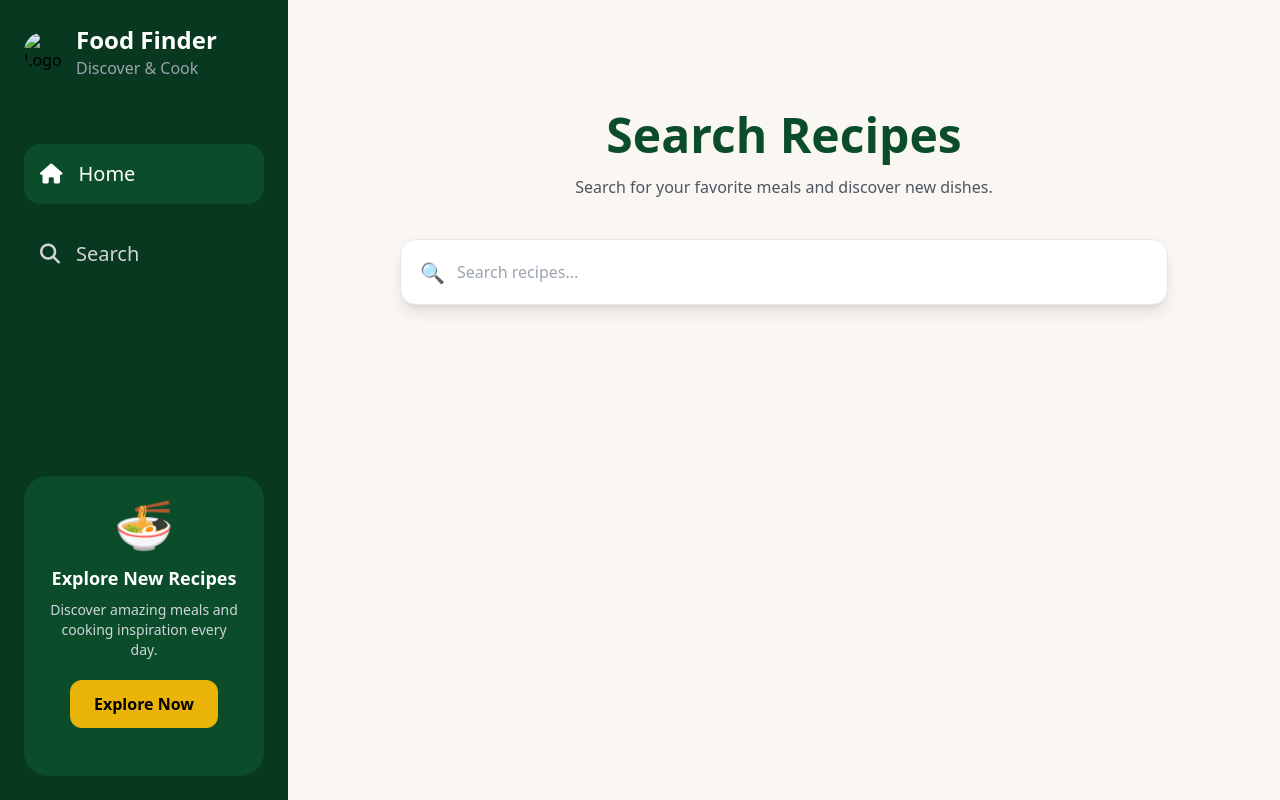
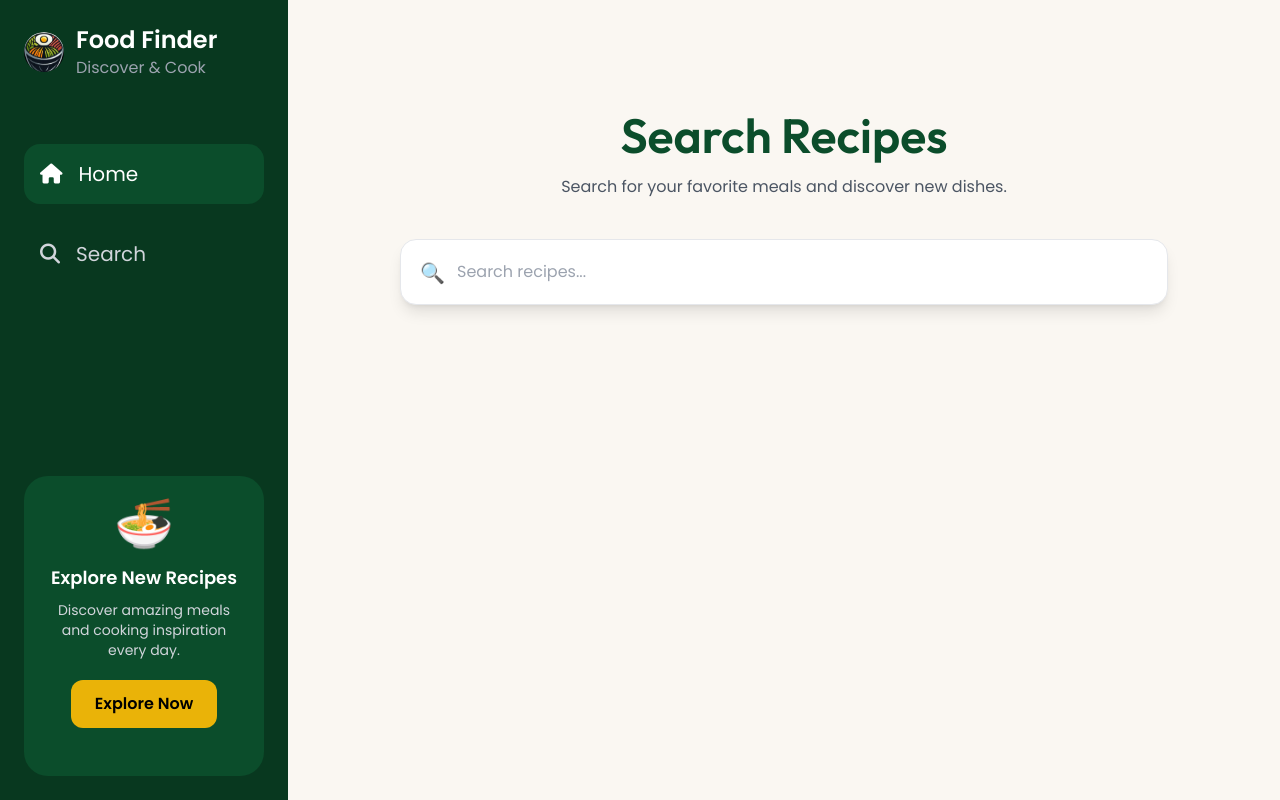
Before and after one commit to wolesamuel/Group5-Recipes-app, a plain HTML site: page SearchPage.html in a window 1280 px wide. Drawn offline with nearby package versions, Linux system fonts and the light colour scheme; the site is published under a folder, as on GitHub Pages, so addresses that start at the root find nothing.

Commit message:
Update SearchPage.html

```diff
--- a/SearchPage.html
+++ b/SearchPage.html
@@ -19,11 +19,11 @@
     <script src="https://cdn.tailwindcss.com"></script>
     <link
       rel="shortcut icon"
-      href="../assets/Images/FoodFinder-Logo.jpeg"
+      href="assets/Images/FoodFinder-Logo.jpeg"
       type="image/x-icon"
     />
     <!-- CSS FILE LINK -->
-    <link rel="stylesheet" href="/style.css" />
+    <link rel="stylesheet" href="style.css" />
   </head>
 
   <body class="bg-[#FAF7F2]">
@@ -34,7 +34,7 @@
         <div class="flex items-center gap-3">
           <!-- logo  -->
           <img
-            src="../assets/Images/FoodFinder-Logo.jpeg"
+            src="assets/Images/FoodFinder-Logo.jpeg"
             alt="Logo"
             class="w-10 h-10 rounded-full"
           />
@@ -55,7 +55,7 @@
             <!-- logo  -->
             <div class="flex items-center gap-3">
               <img
-                src="../assets/Images/FoodFinder-Logo.jpeg"
+                src="assets/Images/FoodFinder-Logo.jpeg"
                 alt="Logo"
                 class="w-10 h-10 rounded-full"
               />
@@ -117,7 +117,7 @@
           <div class="flex items-center gap-3">
             <div>
               <img
-                src="../assets/Images/FoodFinder-Logo.jpeg"
+                src="assets/Images/FoodFinder-Logo.jpeg"
                 alt="Logo"
                 class="w-10 h-10 rounded-full"
               />
@@ -194,6 +194,6 @@
     </div>
 
      <!-- LINK TO JAVASCRIPT FILE -->
-    <script src="../script.js"></script>
+    <script src="script.js"></script>
   </body>
 </html>
```
